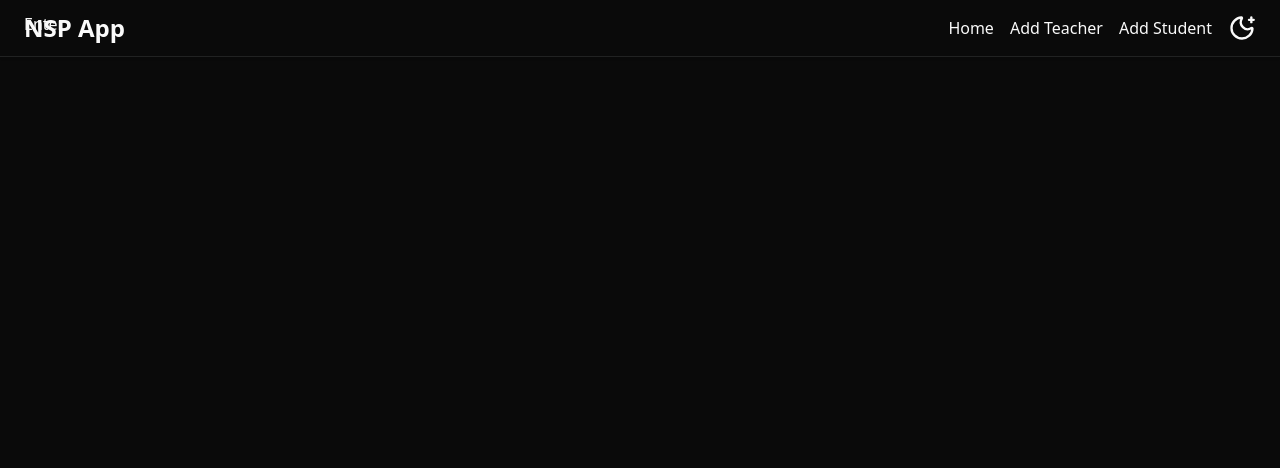
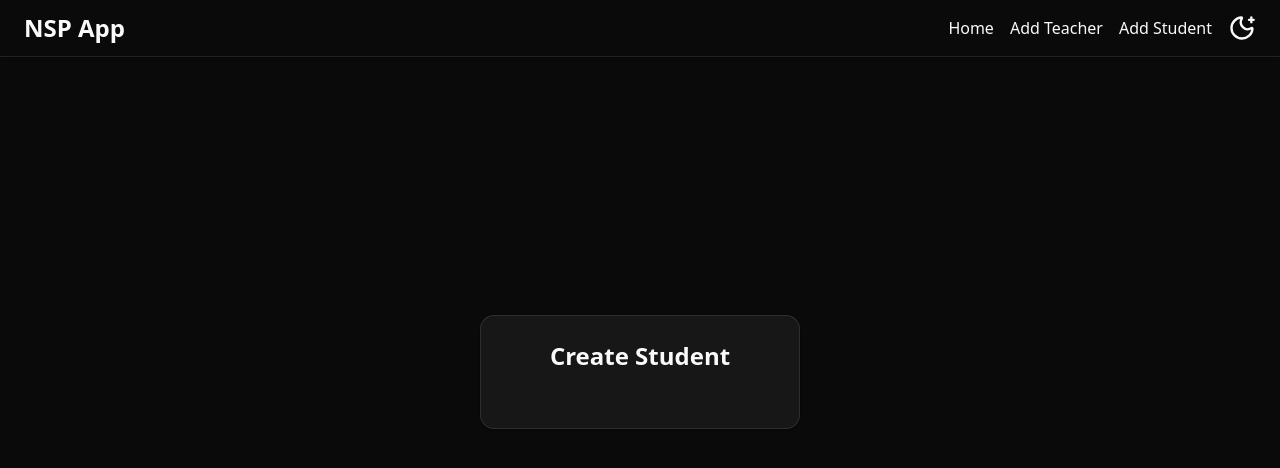
Before and after one commit to MrAbhijitSaha/user-crud-application, a Next.js app: page /student/create in a window 1280 px wide. Shown: the top 468 px of the page. Built offline with nearby package versions, Linux system fonts and the light colour scheme.

Commit message:
teacher and student create page card and metadata

```diff
--- a/src/app/student/create/page.tsx
+++ b/src/app/student/create/page.tsx
@@ -1,5 +1,30 @@
+import {
+	Card,
+	CardContent,
+	CardHeader,
+	CardTitle,
+} from "@/components/shadcnui/card";
+import { Metadata } from "next";
+
+export const metadata: Metadata = {
+	title: "Student Create | User CRUD App",
+	description: "Student creation page of User CRUD Application",
+};
+
 const page = () => {
-	return <div>Enter</div>;
+	return (
+		<section className="grid h-[90dvh] place-items-center">
+			<Card className="w-xs">
+				<CardHeader>
+					<CardTitle className="text-center text-2xl font-semibold">
+						Create Student
+					</CardTitle>
+				</CardHeader>
+
+				<CardContent></CardContent>
+			</Card>
+		</section>
+	);
 };
 
 export default page;
--- a/src/app/teacher/create/page.tsx
+++ b/src/app/teacher/create/page.tsx
@@ -1,5 +1,30 @@
+import {
+	Card,
+	CardContent,
+	CardHeader,
+	CardTitle,
+} from "@/components/shadcnui/card";
+import { Metadata } from "next";
+
+export const metadata: Metadata = {
+	title: "Teacher Create | User CRUD App",
+	description: "Teacher creation page of User CRUD Application",
+};
+
 const page = () => {
-	return <div>Enter</div>;
+	return (
+		<section className="grid h-[90dvh] place-items-center">
+			<Card className="w-xs">
+				<CardHeader>
+					<CardTitle className="text-center text-2xl font-semibold">
+						Create Teacher
+					</CardTitle>
+				</CardHeader>
+
+				<CardContent></CardContent>
+			</Card>
+		</section>
+	);
 };
 
 export default page;
```
